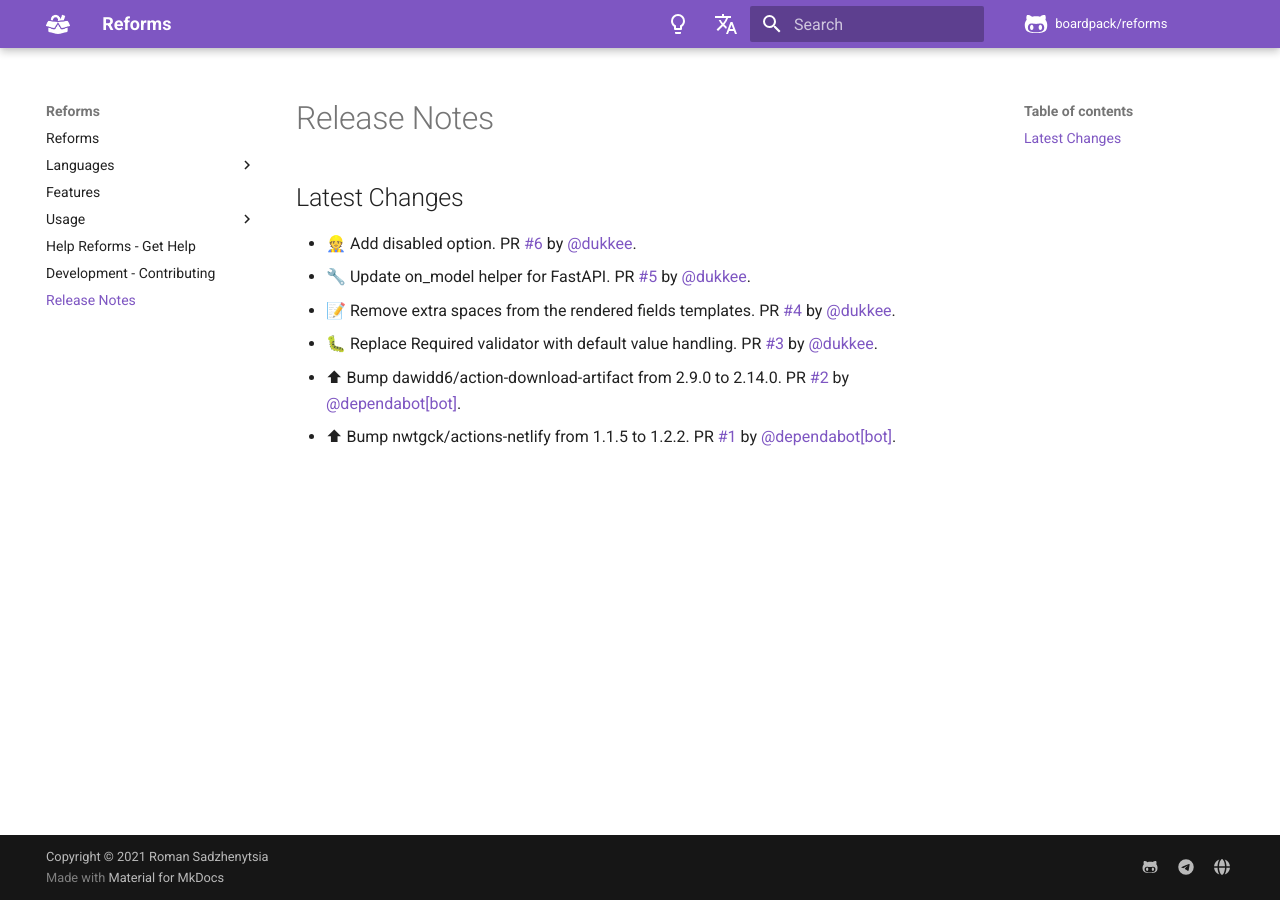
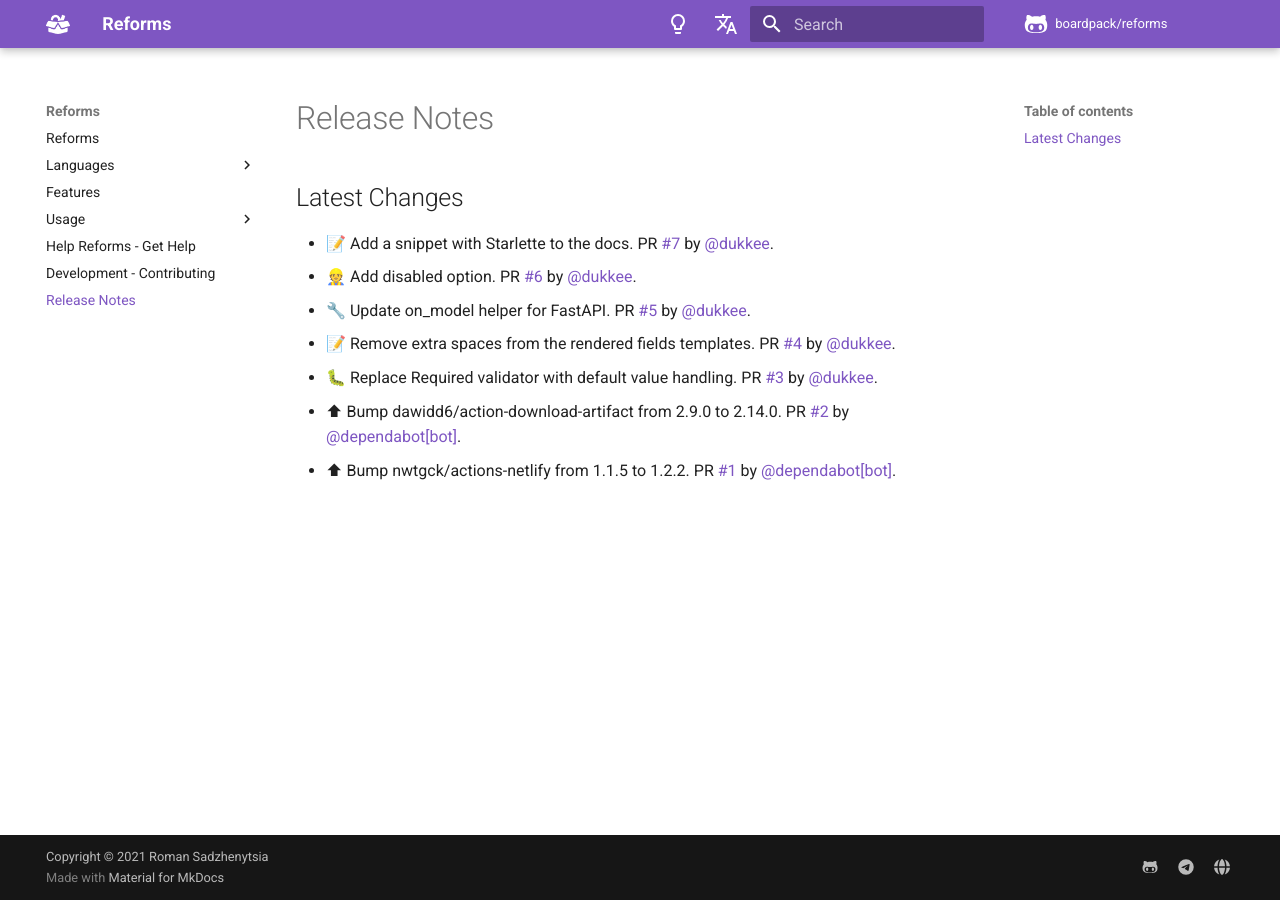
Before and after one commit to boardpack/reforms, an MkDocs documentation site: the page built from docs/en/docs/release-notes.md, in a window 1280 px wide. Built offline with MkDocs 1.6.1 and Material for MkDocs 9.7.7, drawn with Linux system fonts in a browser that asks for light colours; comment, search, counter and statistics services are not loaded.

Commit message:
📝 Update release notes

```diff
--- a/docs/en/docs/release-notes.md
+++ b/docs/en/docs/release-notes.md
@@ -2,6 +2,7 @@
 
 ## Latest Changes
 
+* 📝 Add a snippet with Starlette to the docs. PR [#7](https://github.com/boardpack/reforms/pull/7) by [@dukkee](https://github.com/dukkee).
 * 👷 Add disabled option. PR [#6](https://github.com/boardpack/reforms/pull/6) by [@dukkee](https://github.com/dukkee).
 * 🔧 Update on_model helper for FastAPI. PR [#5](https://github.com/boardpack/reforms/pull/5) by [@dukkee](https://github.com/dukkee).
 * 📝 Remove extra spaces from the rendered fields templates. PR [#4](https://github.com/boardpack/reforms/pull/4) by [@dukkee](https://github.com/dukkee).
```
